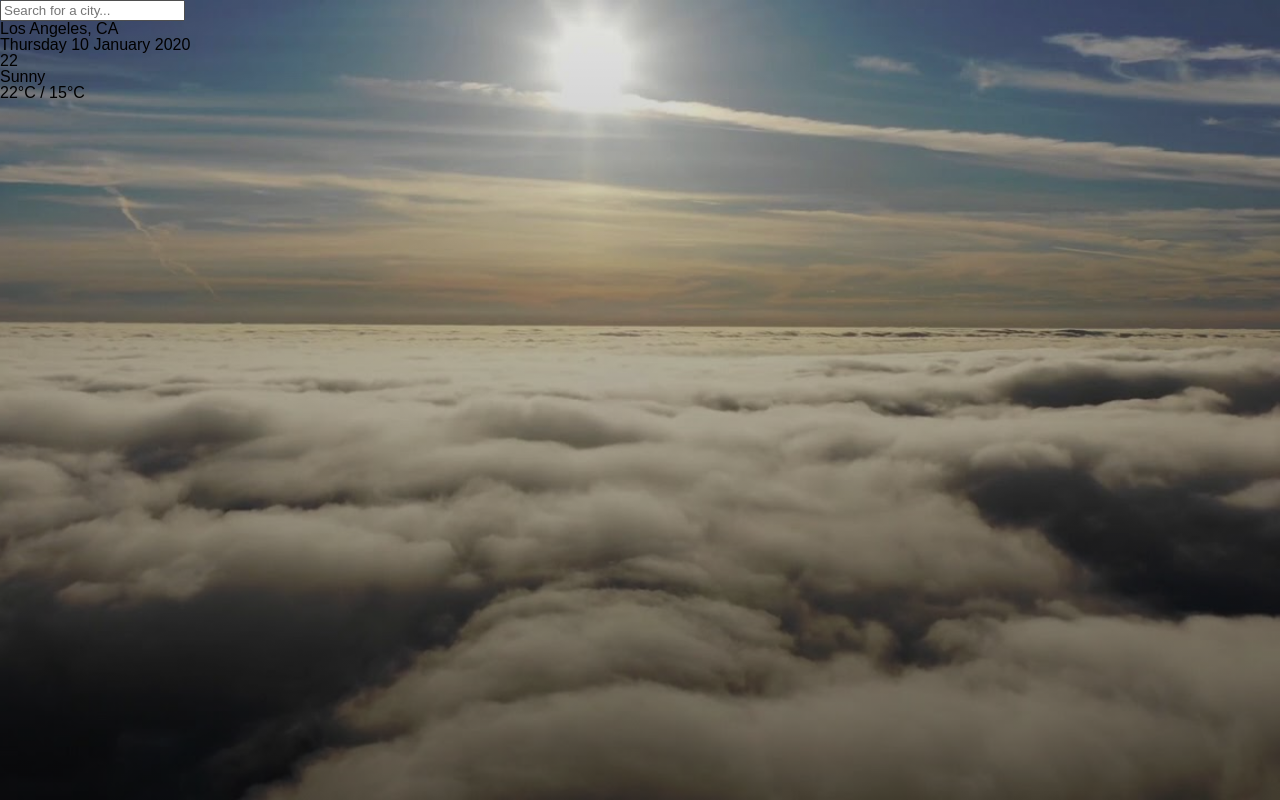
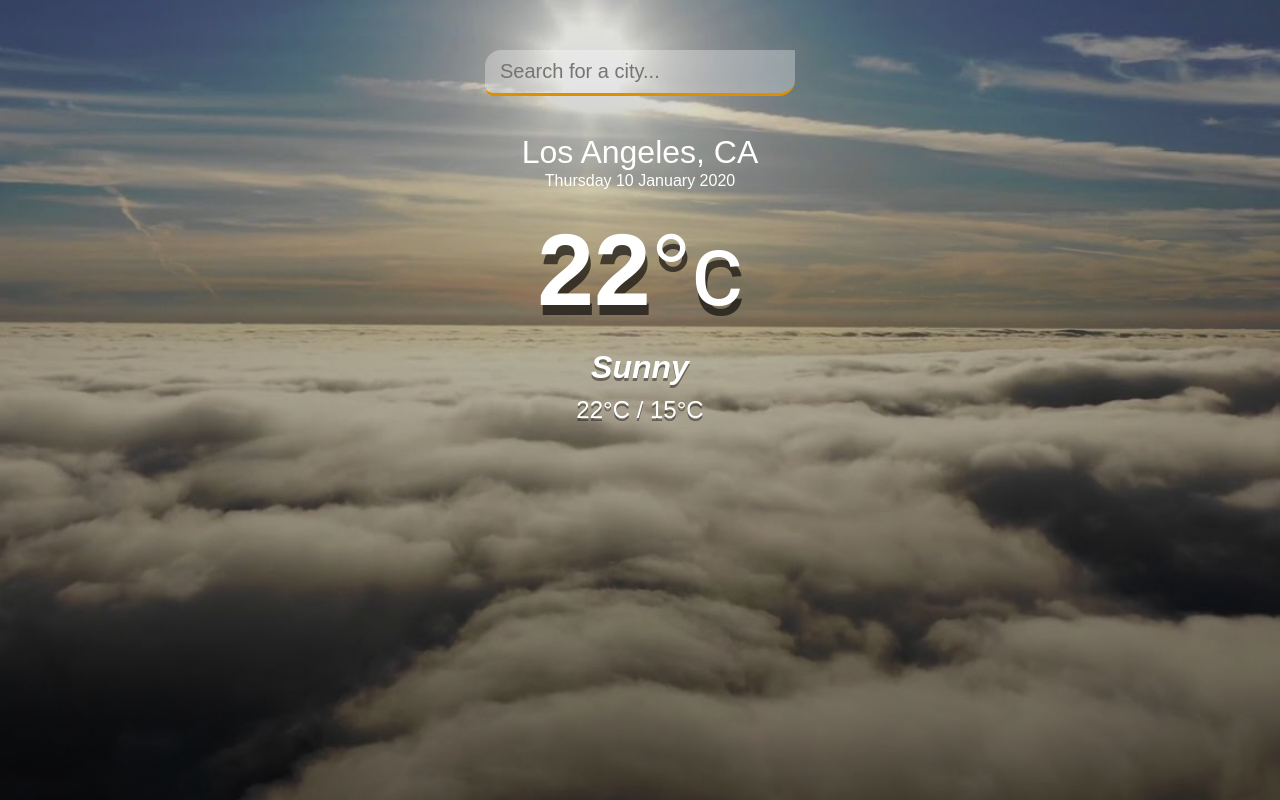
Before and after one commit to luciano-ilha/weatherapp-js, a plain HTML site: page index.html in a window 1280 px wide. Drawn offline with Linux system fonts and the light colour scheme.

Commit message:
Finish styles

```diff
--- a/index.html
+++ b/index.html
@@ -9,18 +9,18 @@
 </head>
 <body>
   <div class="app-wrap">
-    <header>
-      <input type="text" autocomplete="off" class="search" placeholder="Search for a city...">
+    <header class="topbox">
+      <input type="text" autocomplete="off" class="topbox-search" placeholder="Search for a city...">
     </header>
-    <main>
-      <section class="location">
-        <div class="city">Los Angeles, CA</div>
-        <div class="date">Thursday 10 January 2020</div>
+    <main class="mainbox">
+      <section class="mainbox-location">
+        <div class="mainbox-location-city">Los Angeles, CA</div>
+        <div class="mainbox-location-date">Thursday 10 January 2020</div>
       </section>
-      <div class="current">
-        <div class="temp">22</div>
-        <div class="weather">Sunny</div>
-        <div class="hi-lo">22°C / 15°C</div>
+      <div class="currentbox">
+        <div class="currentbox-temp">22<span>°c</span></div>
+        <div class="currentbox-weather">Sunny</div>
+        <div class="currentbox-hilo">22°C / 15°C</div>
       </div>
     </main>
   </div>
--- a/styles/style.scss
+++ b/styles/style.scss
@@ -11,3 +11,75 @@ body {
   min-height: 100vh;
   background-image: linear-gradient(to bottom, rgba(0, 0, 0, 0.1), rgba(0, 0, 0, 0.5));
 }
+
+.topbox {
+  display: flex;
+  justify-content: center;
+  align-items: center;
+  padding: 50px 15px 15px;
+  &-search {
+    width: 100%;
+    max-width: 280px;
+    padding: 10px 15px;
+    border: none;
+    outline: none;
+    background-color: rgba(255, 255 ,255, 0.3);
+    border-radius: 16px 0px 16px 9px;
+    border-bottom: 3px solid #df8e00;
+    color: #313131;
+    font-size: 20px;
+    font-weight: 300;
+    transition: 0.2s ease-out;
+    &:focus {
+      background-color: rgba(255, 255, 255, 0.6);
+    }
+  }
+}
+
+.mainbox {
+  flex: 1 1 100%;
+  padding: 25px 25px 50px;
+  display: flex;
+  flex-direction: column;
+  align-items: center;
+  text-align: center;
+  &-location {
+    &-city {
+      color: #fff;
+      font-size: 32px;
+      font-weight: 500;
+      margin-bottom: 5px;
+    }
+    &-date {
+      color: #fff;
+      font-size: 16px;
+    }
+  }
+}
+
+.currentbox {
+  &-temp {
+    color: #fff;
+    font-size: 102px;
+    font-weight: 900;
+    margin: 30px 0px;
+    text-shadow: 2px 10px rgba(0, 0, 0, 0.6);
+    span {
+      font-weight: 500;
+    }
+  }
+  &-weather {
+    color: #fff;
+    font-size: 32px;
+    font-weight: 700;
+    font-style: italic;
+    margin-bottom: 15px;
+    text-shadow: 0px 3px rgba(0, 0, 0, 0.4);
+  }
+  &-hilo {
+    color: #fff;
+    font-size: 24px;
+    font-weight: 500;
+    text-shadow: 0px 3px rgba(0, 0, 0, 0.4);
+  }
+}
```
Also changed, not shown: css/style.css, 1 other file.
